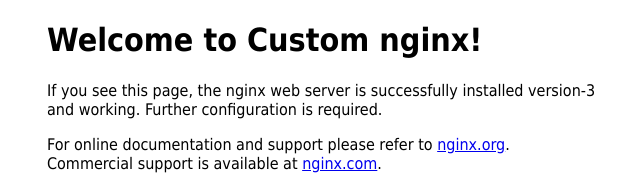
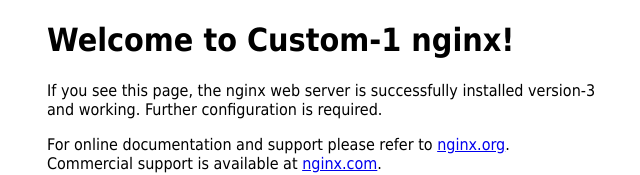
Before and after one commit to GargP1/SampleApp, a plain HTML site: page index.html in a window 1280 px wide. Shown: the top 175 px of the page, without its empty margins (313-953 px from the left). Drawn offline with Linux system fonts and the light colour scheme.

Commit message:
Modified index.html

```diff
--- a/index.html
+++ b/index.html
@@ -11,7 +11,7 @@
 </style>
 </head>
 <body>
-<h1>Welcome to Custom nginx!</h1>
+<h1>Welcome to Custom-1 nginx!</h1>
 <p>If you see this page, the nginx web server is successfully installed version-3 and
 working. Further configuration is required.</p>
 
```
